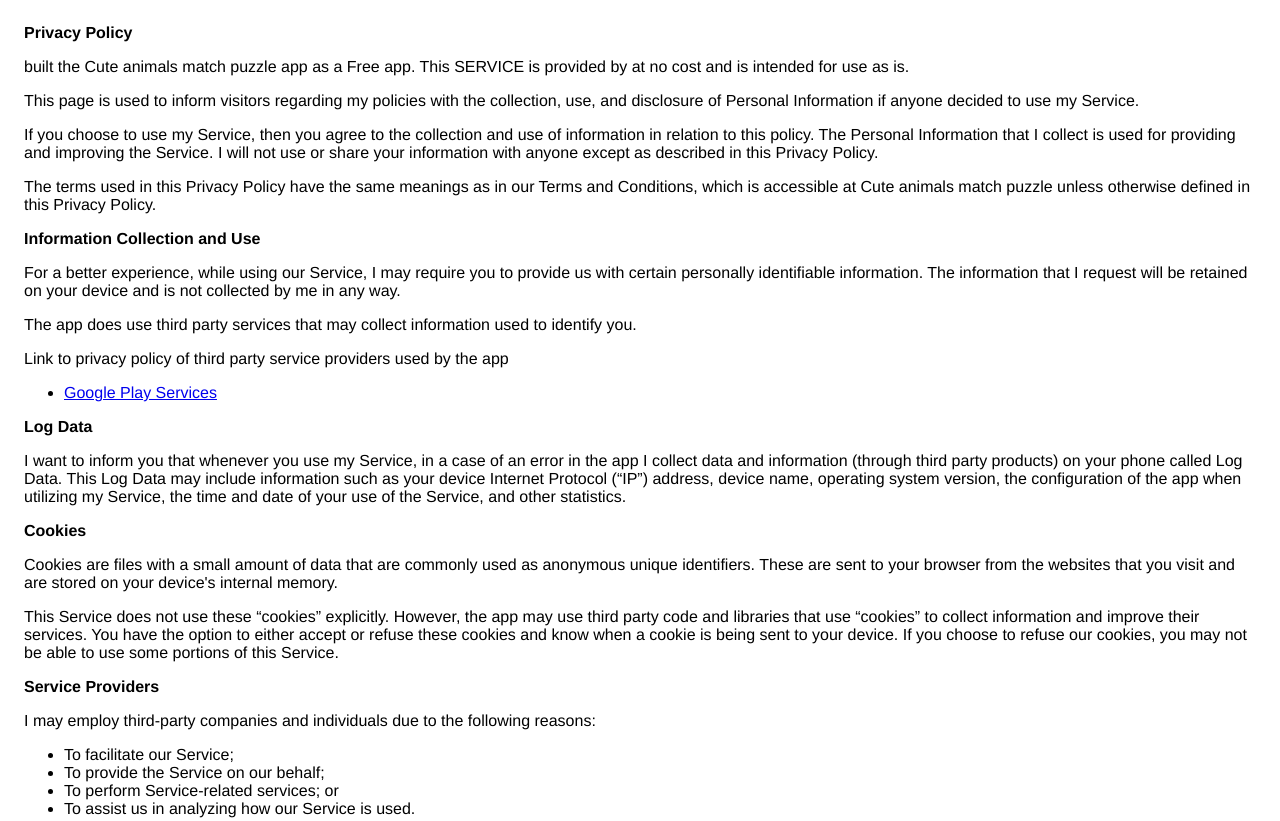
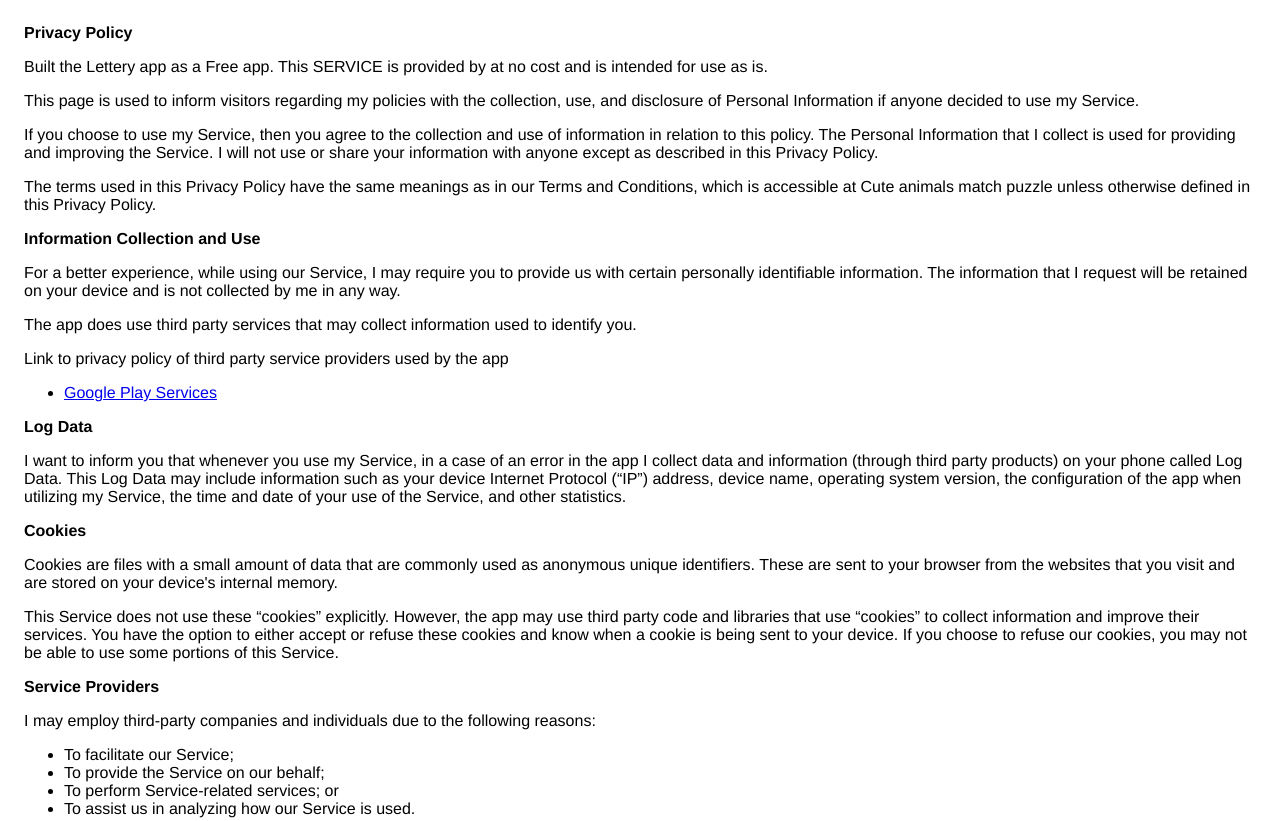
Before and after one commit to Ashikurrahman25/PP, a plain HTML site: page index.html in a window 1280 px wide. Shown: the top 821 px of the page. Drawn offline with Linux system fonts and the light colour scheme.

Commit message:
Update index.html

```diff
--- a/index.html
+++ b/index.html
@@ -8,7 +8,7 @@
     </head>
     <body>
     <strong>Privacy Policy</strong> <p>
-                   built the Cute animals match puzzle app as
+                   Built the Lettery app as
                   a Free app. This SERVICE is provided by
                    at no cost and is intended for use as
                   is.
```
